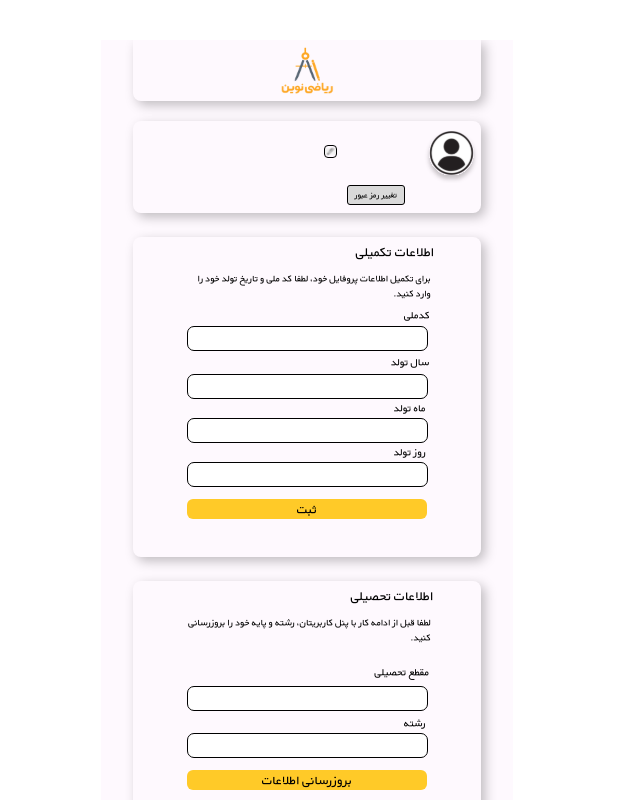
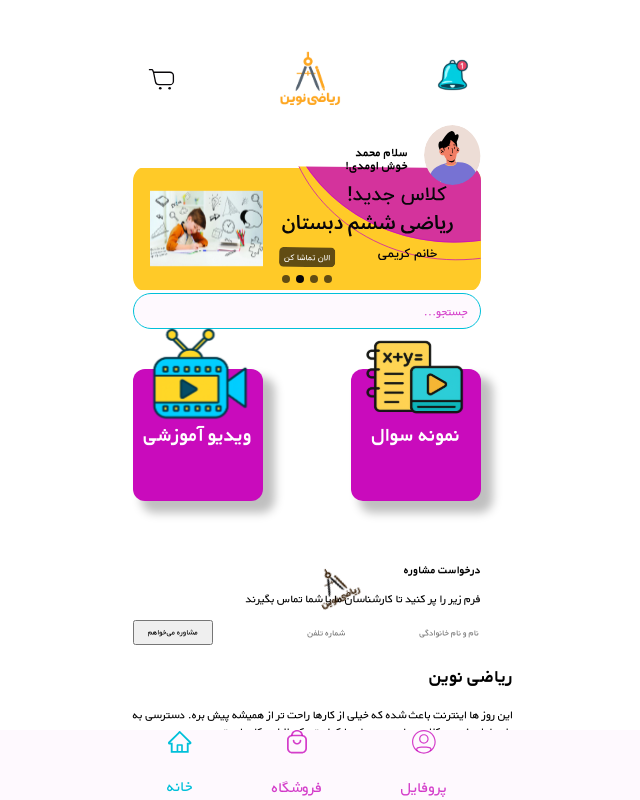
Before and after one commit to mamaliRezo/RiaziNovin, a React (Vite) app: page / in a window 1280 px wide. Shown: the top 800 px of the page, without its empty margins (333-973 px from the left). Built offline with nearby package versions, Linux system fonts and the light colour scheme.

Commit message:
footer contact

```diff
--- a/src/App.jsx
+++ b/src/App.jsx
@@ -13,7 +13,7 @@ import ComingSoon from "./Pages/ComingSoon.jsx";
 import Profile from "./Pages/Profile.jsx"
 
 function App() {
-  const [page, setPage] = useState("profile"); // صفحه فعلی
+  const [page, setPage] = useState("dashboard"); // صفحه فعلی
   const [authPhoneEmail, setAuthPhoneEmail] = useState(null);
   const [authRole, setAuthRole] = useState("student");
   const [fromPage, setFromPage] = useState(null);
--- a/src/Pages/StudentDash.jsx
+++ b/src/Pages/StudentDash.jsx
@@ -6,241 +6,81 @@ import Card from "../components/Card.jsx";
 import BottomMenu from "../components/BottomMenu.jsx";
 import VideoSymbol from "../assets/VideoSymbol.svg";
 import NoteSymbol from "../assets/NoteSymbol.svg";
-import GameSymbol from "../assets/GameSymbol.svg";
-import ExamSymbol from "../assets/ExamSymbol.svg";
-import logo  from "../assets/logo.svg"
-import etemad from "../assets/etemad.svg"
-import icons from "../assets/icons.svg"
+import logo from "../assets/logo.svg";
+import etemad from "../assets/etemad.svg";
+import icons from "../assets/icons.svg";
+import ConsultationForm from "../components/ConsultationForm.jsx";
+import ContactFooter from "../components/ContactFooter.jsx";
+import { TitleMD, BodyText } from "../components/ui/Typography.jsx";
+
 
 export default function StudentDashboard({ gotoCourses, gotoComingSoon, gotoDashboard, gotoVideo }) {
   const headerHeight = 125;
-  const bottomMenuHeight = 33;
+  const bottomMenuHeight = 70;
 
   return (
-    <div className="font-[BYekan]"
-      style={{
-        width: "412px",
-        height: "100vh",
-        overflow: "hidden",
-        position: "relative",
-        margin: "0 auto",
-        background: "#FEF9FE",
-      }}
+    <div className="font-[byekan] w-[412px] h-screen overflow-hidden relative mx-auto bg-White">
+
+      {/* هدر ثابت */}
+      <div
+        className="fixed top-0 left-1/2 -translate-x-1/2 w-[412px] z-10 bg-White"
+        style={{ height: `${headerHeight}px` }}
       >
-      {/* هدر ثابت */}
-      <div style={{
-          position: "fixed",
-          top: 0,
-          left: "50%",
-          transform: "translateX(-50%)",
-          width: "412px",
-          height: `${headerHeight}px`,
-          zIndex: 10,
-          background: "#FEF9FE",
-      }}>
         <HeaderDash />
         <WelcomeBox />
       </div>
 
       {/* بخش اسکرول شونده */}
-      <div style={{
-          position: "absolute",
-          top: `${headerHeight}px`,
-          bottom: `${bottomMenuHeight}px`,
-          left: 0,
-          right: 0,
-          overflowY: "auto",
-          background: "transparent",
-      }}>
+      <div
+        className="absolute left-0 right-0 overflow-y-auto overflow-x-hidden bg-transparent"
+        style={{ top: `${headerHeight}px`, bottom: `${bottomMenuHeight}px` }}
+      >
+        <div className="flex flex-col items-center">
+
           {/* اسلایدر */}
-      <SliderBox
-        onClick={gotoVideo}
-        style={{ margin: "0 auto 20px auto" }}
-      />
+          <div className="mt-5">
+            <SliderBox onClick={gotoVideo} />
+          </div>
 
-
-        {/* SearchBox */}
-        <SearchBox style={{ width: "348px", margin: "0 auto 20px auto" }} />
-
-        {/* کارت‌ها */}
-        <div style={{ position: "relative", minHeight: "480px" }}>
+          {/* سرچ باکس */}
+          <div className="mt-5 w-[348px]">
+            <SearchBox />
+          </div>
+          {/*کارت ها*/}
+          <div className="relative w-full min-h-[220px] mt-10">
             <Card
               title="ویدیو آموزشی"
-            style={{ position: "absolute", top: "60px", left: "32px", cursor: "pointer" }}
-            onClick={gotoCourses} // رفتن به StudentCourses
+              style={{ position: "absolute", top: "40px", left: "32px", cursor: "pointer" }}
+              onClick={gotoCourses}
             />
             <Card
-            title="جزوه"
-            style={{ position: "absolute", top: "60px", left: "250px", cursor: "pointer" }}
+              title="نمونه سوال"
+              style={{ position: "absolute", top: "40px", left: "250px", cursor: "pointer" }}
               onClick={gotoComingSoon}
             />
-          <Card
-            title="بازی"
-            style={{ position: "absolute", top: "240px", left: "32px", cursor: "pointer" }}
-            onClick={gotoComingSoon}
-          />
-          <Card
-            title="آزمون"
-            style={{ position: "absolute", top: "240px", left: "250px", cursor: "pointer" }}
-            onClick={gotoComingSoon}
-          />
-
-          {/* عکس‌ها روی کارت‌ها */}
-          <img src={VideoSymbol} alt="Video" style={{ position: "absolute", top: "15px", left: "34px", width: "130px", height: "112px" }} />
-          <img src={NoteSymbol} alt="Note" style={{ position: "absolute", top: "30px", left: "264px", width: "105px", height: "88px" }} />
-          <img src={GameSymbol} alt="Game" style={{ position: "absolute", top: "210px", left: "39px", width: "112px", height: "92px" }} />
-          <img src={ExamSymbol} alt="Exam" style={{ position: "absolute", top: "210px", left: "267px", width: "105px", height: "84px" }} />
+            <img src={VideoSymbol} alt="Video" className="absolute top-[-10px] left-[34px] w-[130px] h-[112px] pointer-events-none" />
+            <img src={NoteSymbol} alt="Note" className="absolute top-[5px] left-[264px] w-[105px] h-[88px] pointer-events-none" />
           </div>
 
-        {/* فاصله قبل از فرم */}
-        <div style={{ height: "20px" }} />
-
-        {/* فرم درخواست مشاوره */}
-        <div
-          style={{
-            margin: "0 auto 20px auto",
-            padding: "20px",
-            background: "#E5A6E6",
-            boxSizing: "border-box",
-          }}
-        >
-          {/* لوگو */}
-          <img
-            src={logo}
-            alt="logo"
-            style={{
-              position: "absolute",
-              top: "628px",
-              left: "-10px",
-              zIndex: 5,
-             }}
-          />
-
-          <h3 style={{ marginBottom: "10px", textAlign: "right" }}>درخواست مشاوره</h3>
-          <p style={{ textAlign: "right" }}>فرم زیر را پر کنید تا کارشناسان ما با شما تماس بگیرند</p>
-
-          <div
-            style={{
-              display: "flex",
-              gap: "10px",
-              alignItems: "center",
-              marginTop: "10px",
-            }}
-          >
-            <button
-              type="submit"
-              className="font-[BYekan]"
-              style={{
-                width: "57px",
-                height: "19.62px",
-                background: "#00C0D9A3",
-                color: "#000000ff",
-                borderRadius: "8px",
-                border: "none",
-                fontSize: "6px",
-                cursor: "pointer",
-              }}
-            >
-              مشاوره می خواهم
-            </button>
-            <input
-              type="text"
-              className="font-[BYekan]"
-              placeholder="شماره تلفن"
-              style={{
-                width: "129px",
-                height: "19.62px",
-                borderRadius: "8px",
-                padding: "2px 6px",
-                boxSizing: "border-box",
-                fontSize: "8px",
-                border: "none",
-                outline: "none",
-                background: "#FEF9FE",
-              }}
-            />
-            <input
-              type="text"
-              className="font-[BYekan]"
-              placeholder="نام و نام خانوادگی"
-              style={{
-                width: "130px",
-                height: "19.62px",
-                borderRadius: "8px",
-                padding: "2px 6px",
-                boxSizing: "border-box",
-                fontSize: "8px",
-                border: "none",
-                outline: "none",
-                background: "#FEF9FE",
-              }}
-            />
-          </div>
-        </div>
-
-        {/* فوتر توضیحی */}
-        <div
-         style={{
-          height: "380px",
-          margin: "0 auto 20px auto",
-          padding: "20px",
-          background: "#00C0D9A3",
-          textAlign: "right",
-          fontSize: "14px",
-          color: "#000000",
-          boxSizing: "border-box",
-          opacity: 1,
-        }}
-        >
-        <h2>ریاضی نوین</h2>
-        <p>این روز ها اینترنت باعث شده که خیلی از کارها راحت تر از همیشه پیش بره.
-          دسترسی به استادان خبره و کلاس ها و دوره های با کیفیت یکی از این کارهاست.
-          از نظر هزینه مقرون به صرفه و درکنار این ها از جهت آسایش بیشتر
-          دانش آموز ها کلاس های آنلاین ریاضی نوین یه انتخاب مناسب و جذابه</p>
-        <h4>تماس با ما</h4>
-        <p>شیراز ، بلوار مدرس ،موسسه ریاضی نوین</p>
-        <p>تلفن تماس :07123456</p>
-        <span> m.mohammadi@gmail.com :ایمیل</span>
-        <p> در صفحات اجتماعی همراه ما باشید</p>
-
-        {/* اعتماد لوگو */}
-        <img
-          src={etemad}
-          alt="etemad"
-          style={{
-            position: "absolute",
-            top: "1065px",
-            left: "39px",
-            zIndex: 5,
-           }}
-        />
-
-        {/* آیکونهای تماس باما */}
-        <img
-          src={icons}
-          alt="icons"
-          style={{
-            position: "absolute",
-            top: "1220px",
-            left: "140px",
-            zIndex: 5,
-           }}
-        />
+          <ConsultationForm logo={logo} />
+          <ContactFooter etemad={etemad} icons={icons} />
 
         </div>
       </div>
 
       {/* منوی پایین ثابت */}
-      <div style={{
+{/* منوی پایین با استایل اجباری */}
+      <div
+        style={{
           position: "fixed",
-          bottom: 0,
-          left: "50%",
-          transform: "translateX(-50%)",
-          width: "412px",
+          bottom: "0px",
+          left: "0px",
+          width: "100%",
           height: `${bottomMenuHeight}px`,
-          zIndex: 10,
-          background: "#FEF9FE",
-      }}>
+          zIndex: "9999",
+          backgroundColor: "#FEF9FE",
+        }}
+      >
         <BottomMenu gotoDashboard={gotoDashboard} />
       </div>
     </div>
--- a/src/components/BottomMenu.jsx
+++ b/src/components/BottomMenu.jsx
@@ -5,59 +5,31 @@ import DeActiveCourses from "../assets/DeActiveCourses.svg";
 
 export default function BottomMenu({ gotoDashboard }) {
   const menuItems = [
-    { icon: ActiveHome, text: "خانه", active: true, onClick: gotoDashboard, size: 32 },
-    { icon: DeActiveShop, text: "فروشگاه", active: false, size: 24 },
-    { icon: DeActiveProfileCheck, text: "پروفایل", active: false, size: 28 },
+    { icon: ActiveHome, text: "خانه", active: true, onClick: gotoDashboard, size: 24 },
+    { icon: DeActiveShop, text: "فروشگاه", active: false, size: 20 },
+    { icon: DeActiveProfileCheck, text: "پروفایل", active: false, size: 24 },
   ];
 
   return (
-    <div
-      style={{
-        position: "fixed", // باید fixed باشه تا همیشه روی صفحه باشه
-        bottom: "0",
-        left: "0",
-        right: "0",
-        height: "70px",
-        background: "#FEF9FE",
-        display: "flex",
-        justifyContent: "center",
-        alignItems: "center",
-        zIndex: 100, // مطمئن میشه روی همه باشه
-      }}
-    >
-      <div
-        style={{
-          width: "280px",
-          display: "flex",
-          justifyContent: "space-between",
-          alignItems: "center"
-        }}
-      >
+    <div className="bg-white flex justify-center items-center">
+      <div className="w-[280px] flex justify-between items-center">
         {menuItems.map((item, i) => (
           <div
             key={i}
-            onClick={item.onClick} // فعال کردن کلیک
-            style={{
-              textAlign: "center",
-              cursor: item.onClick ? "pointer" : "default",
-            }}
+            onClick={item.onClick}
+            className="text-center cursor-pointer"
           >
             <img
               src={item.icon}
-              style={{
-                width: `${item.size}px`,
-                height: "auto",
-                opacity: 1,
-              }}
+              className="w-auto"
+              style={{ width: `${item.size}px` }}
             />
-            <p
-              style={{
-                fontSize: "12px",
-                marginTop: "3px",
-                color: item.active ? "#00C0D9" : "#C90BBCC9",
-                fontWeight: item.active ? "bold" : "normal",
-              }}
-            >
+            <p className={`
+              text-xs mt-1
+              ${item.active
+                ? "text-[#00C0D9] font-bold"
+                : "text-[#C90BBCC9]"}
+            `}>
               {item.text}
             </p>
           </div>
--- /dev/null
+++ b/src/components/ConsultationForm.jsx
@@ -0,0 +1,30 @@
+import { TitleMD, BodyText } from "../components/ui/Typography.jsx";
+
+export default function ConsultationForm({ logo }) {
+  return (
+    <div className="relative w-[348px] bg-primary-light p-5 my-5 rounded-xl box-border">
+      <img src={logo} alt="logo" className="absolute -top-6 -left-2 w-[70px] z-10" />
+
+      <div className="text-right mb-3">
+        <TitleMD className="text-Black">درخواست مشاوره</TitleMD>
+        <BodyText className="text-Black text-[10px]">فرم زیر را پر کنید تا کارشناسان ما با شما تماس بگیرند</BodyText>
+      </div>
+
+      <div className="flex gap-2 items-center justify-between">
+        <button className="font-[byekan] w-[80px] h-[25px] bg-Accent/60 text-Black rounded-md text-[8px] font-byekan font-bold hover:bg-Accent transition-colors">
+          مشاوره می‌خواهم
+        </button>
+        <input
+          type="text"
+          placeholder="شماره تلفن"
+          className="flex-1 font-[byekan] h-[25px] rounded-md px-2 text-[9px] text-right bg-White border-none outline-none font-byekan"
+        />
+        <input
+          type="text"
+          placeholder="نام و نام خانوادگی"
+          className="flex-1 font-[byekan] h-[25px] rounded-md px-2 text-[9px] text-right bg-White border-none outline-none font-byekan"
+        />
+      </div>
+    </div>
+  );
+}
--- /dev/null
+++ b/src/components/ContactFooter.jsx
@@ -0,0 +1,29 @@
+import { TitleLG, TitleMD, TitleSM, BodyText } from "../components/ui/Typography.jsx";
+
+export default function ContactFooter({ etemad, icons }) {
+  return (
+    <div className="w-full bg-Accent/60 p-6 text-right box-border">
+      <TitleLG className="text-Black mb-2">ریاضی نوین</TitleLG>
+      <BodyText className="text-Black leading-5 mb-5 text-[11px]">
+        این روز ها اینترنت باعث شده که خیلی از کارها راحت تر از همیشه پیش بره.
+        دسترسی به استادان خبره و کلاس ها و دوره های با کیفیت یکی از این کارهاست.
+      </BodyText>
+
+      <div className="space-y-1 mb-5">
+        <TitleMD className="text-Black">تماس با ما</TitleMD>
+        <BodyText className="text-Black text-[11px]">شیراز ، بلوار مدرس ،موسسه ریاضی نوین</BodyText>
+        <BodyText className="text-Black text-[11px]">تلفن تماس :۰۷۱۲۳۴۵۶</BodyText>
+        <BodyText className="text-Black text-[11px]">ایمیل: m.mohammadi@gmail.com</BodyText>
+      </div>
+
+      <TitleSM className="text-Black mb-4">در صفحات اجتماعی همراه ما باشید</TitleSM>
+
+      <div className="flex flex-col items-center gap-6">
+        <img src={icons} alt="social icons" className="w-[120px]" />
+        <div className="w-full flex justify-start">
+           <img src={etemad} alt="trust" className="w-[60px]" />
+        </div>
+      </div>
+    </div>
+  );
+}
--- a/src/components/ErrorBox.jsx
+++ b/src/components/ErrorBox.jsx
@@ -1,5 +1,5 @@
 // ErrorBox.jsx (نسخه نهایی)
-// import { XCircle, X } from 'lucide-react';
+import { XCircle, X } from 'lucide-react';
 
 export default function ErrorBox({ message, onClose }) {
   return (
```
Also changed, not shown: src/Pages/Login.jsx (+12 -12 lines), src/assets/NoteSymbol.svg, src/assets/VideoSymbol.svg. Lines whose indentation alone changed are shown as unchanged.
